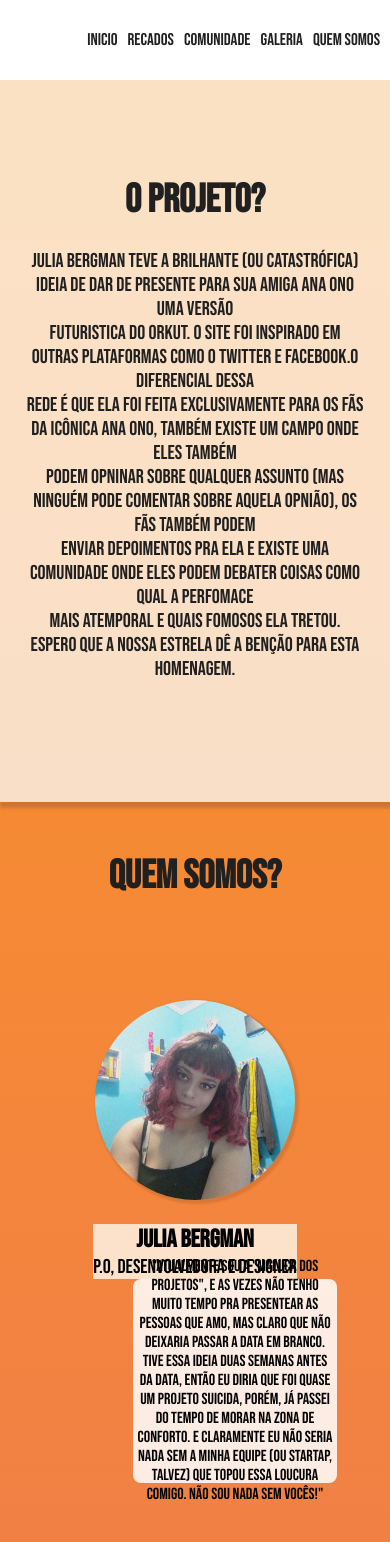
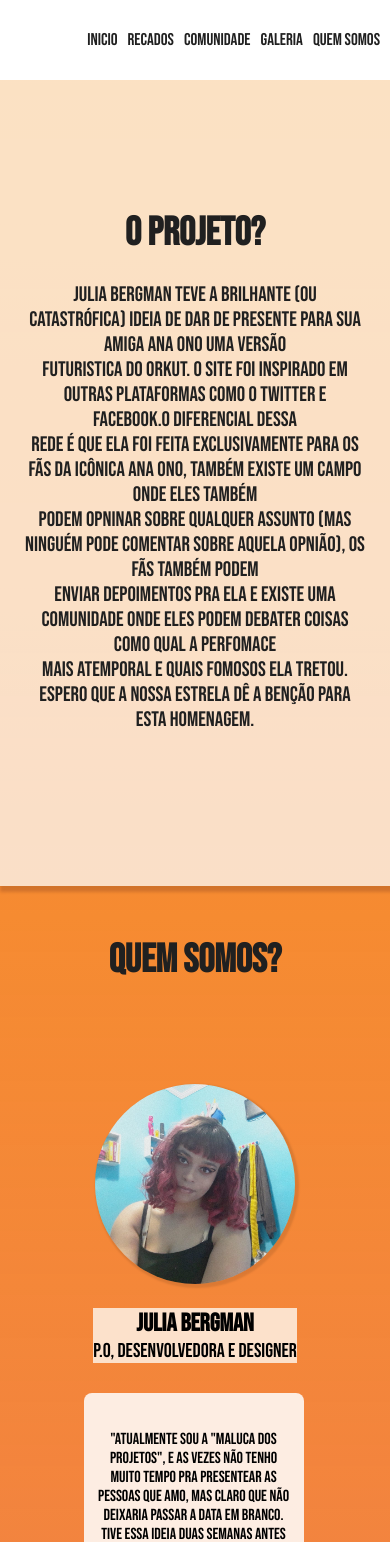
Before and after one commit to juliabergman/projeto, a React (Create React App) app: page /quemSomos in a window 390 px wide. Shown: the top 1542 px of the page. Built offline with nearby package versions, Linux system fonts and the light colour scheme.

Commit message:
pagina quemsomos completamente responsiva. Login também

```diff
--- a/src/components/testimony/testimony.css
+++ b/src/components/testimony/testimony.css
@@ -55,3 +55,24 @@
 
   padding: 10px;
 }
+
+
+@media only screen and (max-device-width: 900px){
+  .text-box {
+    width: 750px;
+    height: 300px !important;
+    background: rgba(255, 255, 255, 0.85);
+
+    margin-left: -3px !important;
+    margin-top: 30px;
+
+    border-radius: 8px;
+
+    display: flex;
+    align-items: center;
+    text-align: center;
+
+    padding: 10px !important;
+  }
+
+}
--- a/src/paginas/login/login.css
+++ b/src/paginas/login/login.css
@@ -137,6 +137,15 @@
         text-decoration: none;
     }
 
+    #teste{
+        width: 100%;
+        height: 80vh;
+        background: linear-gradient(180deg, #FA951E 0%, rgba(255, 255, 255, 0) 100%), #E05891;
+        display: flex;
+        justify-content: center;
+        align-items: center;
+    }
+
 
 
 
--- a/src/paginas/quemsomos/quemsomos.css
+++ b/src/paginas/quemsomos/quemsomos.css
@@ -50,6 +50,7 @@
 }
 .geralQuemSomos h1{
     font-size: 70px;
+    text-align: center;
 }
 
 @media only screen and (max-device-width: 900px){
@@ -62,10 +63,25 @@
     }
 
     .projeto p {
-        font-size: 20px;
+        font-size: 21px;
         padding: 25px;
         text-align: center;
         color: #202020
     }
 
+    .projeto{
+        width: 100%;
+        height: 105vh;
+        background: rgba(253, 253, 253, 0.74);
+        /* border-radius: 50%; */
+        box-shadow: 3px 3px 3px 3px rgba(68, 20, 20, 0.2);
+
+        display: flex;
+        flex-direction: column;
+        justify-content: center;
+        align-items: center;
+        font-family: 'Bebas Neue', cursive;
+    }
+
+
 }
```
Also changed, not shown: src/index.css (deleted, +0 -13 lines).
